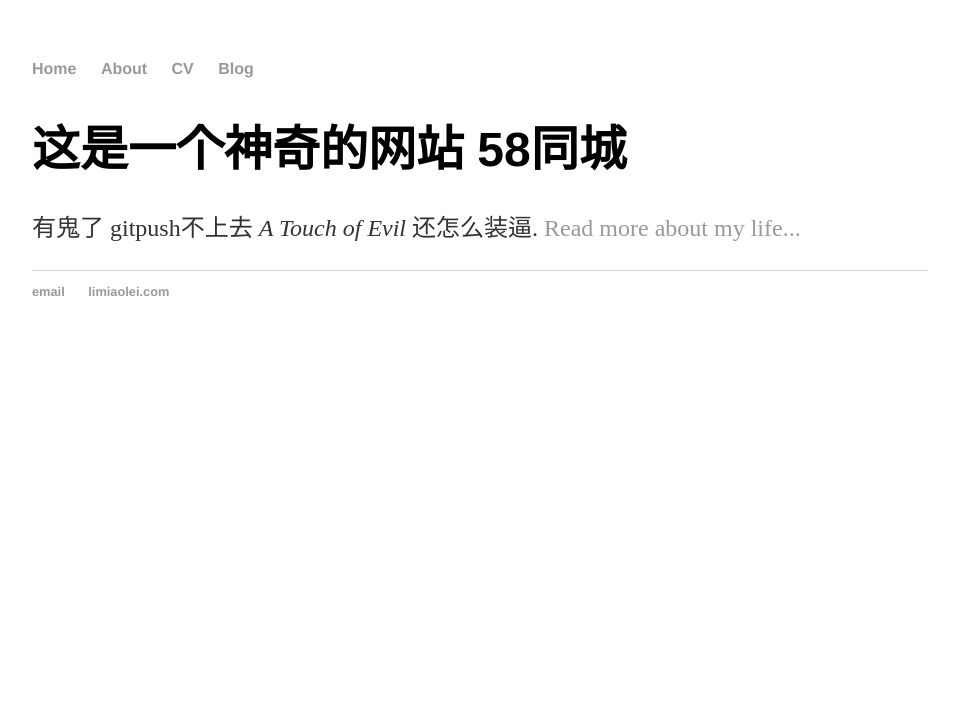
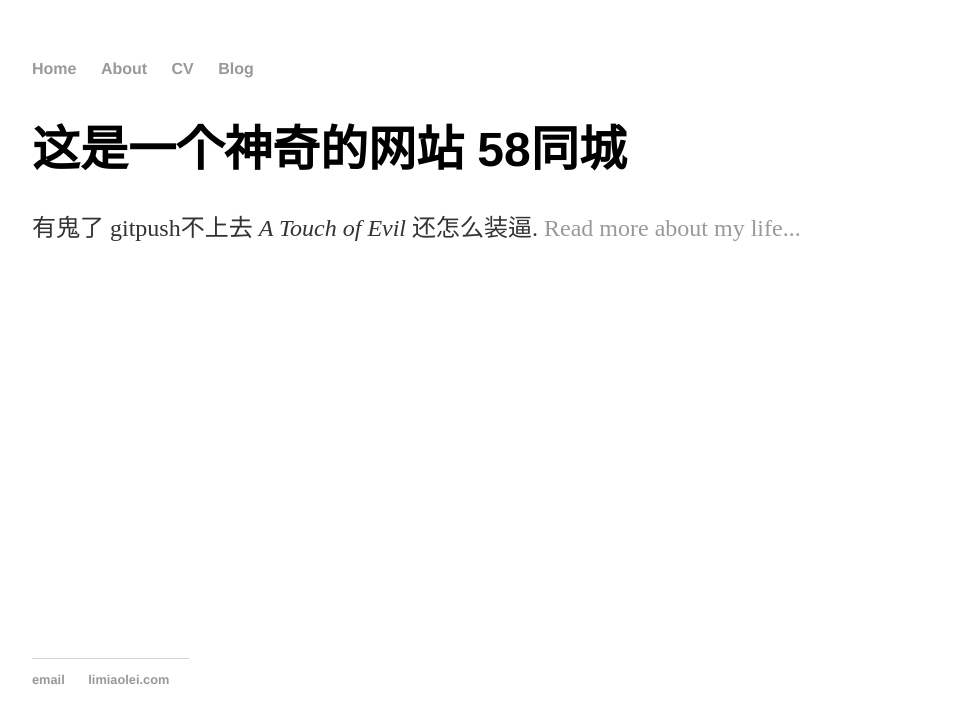
Before and after one commit to 17707273443/17707273443.github.io, a plain HTML site: page index.html in a window 1280 px wide. Shown: the whole page, without its empty margins (160-1119 px from the left). Drawn offline with Linux system fonts and the light colour scheme.

Commit message:
Update main.css

```diff
--- a/css/main.css
+++ b/css/main.css
@@ -32,7 +32,8 @@ p {
 footer {
     border-top: 1px solid #d5d5d5;
     font-size: .8em;
-
+    position:absolute;
+    bottom:100px;
 }
 
 ul.posts {
```
